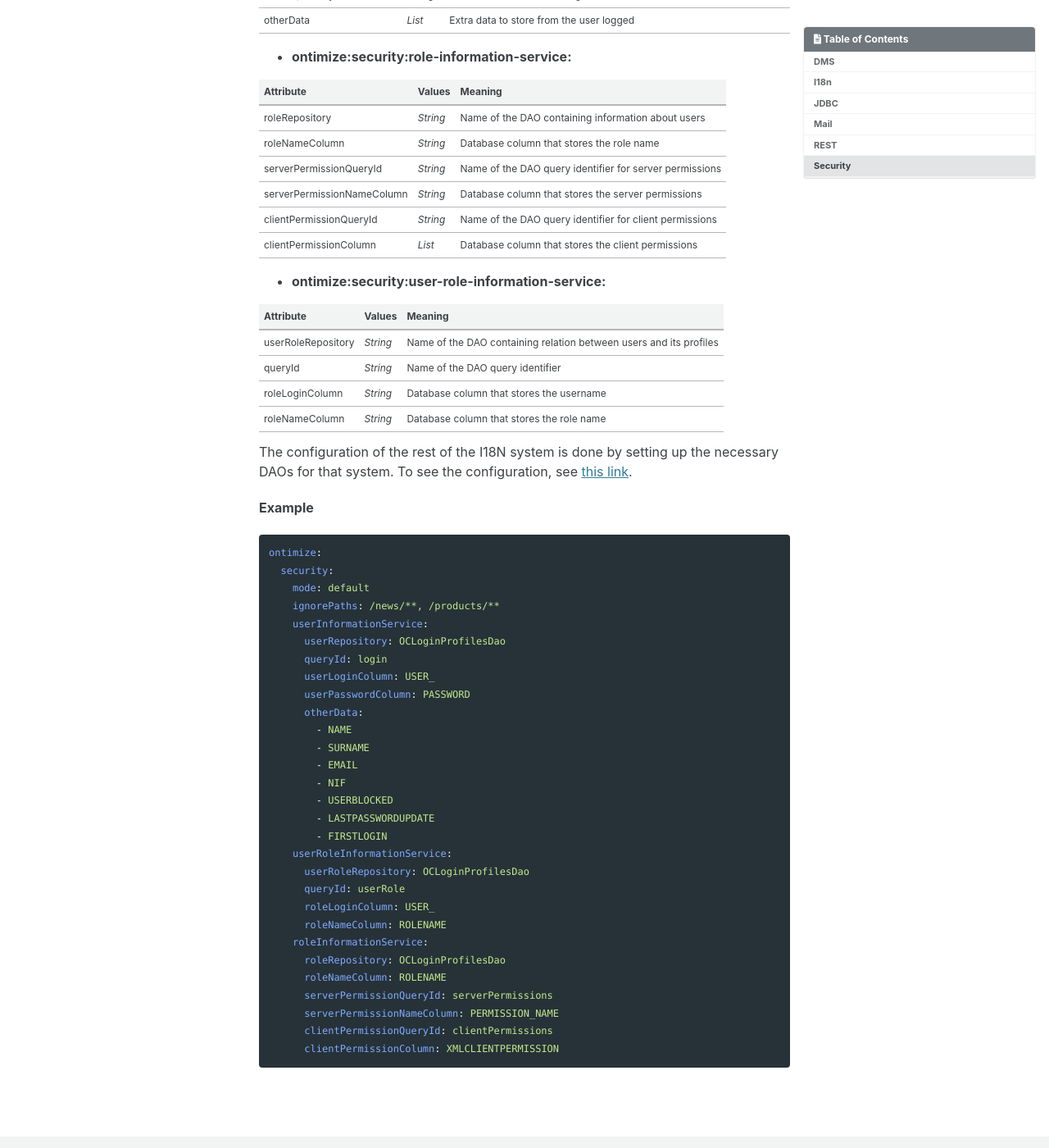
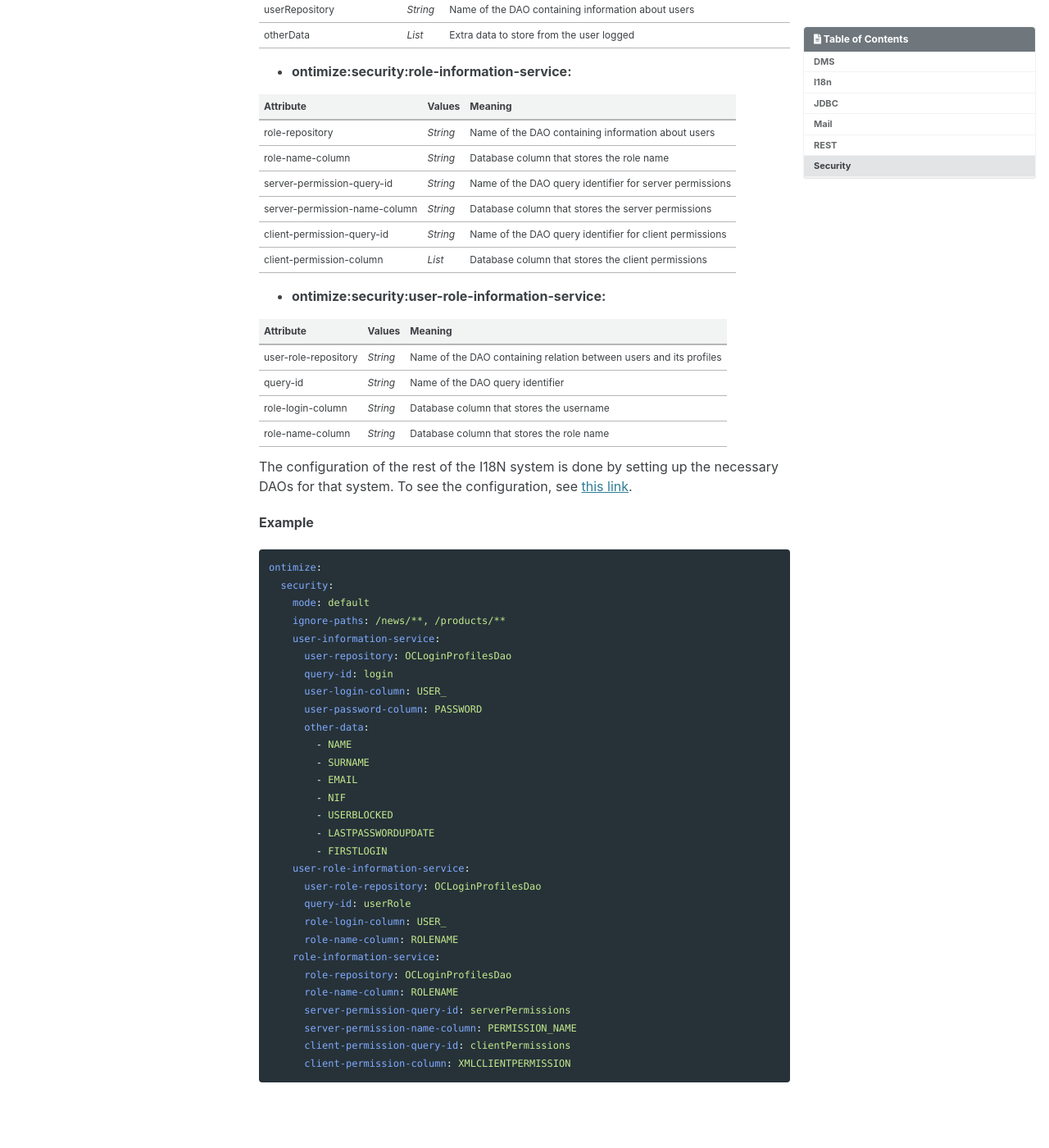
Before and after one commit to ontimize/ontimize-boot, a Jekyll site: the page v3/basics/autoconfigurators/index.html, which Jekyll copies as it is, in a window 1280 px wide and 1400 px high, scrolled down 5161 px. Shown: the whole window at 82% size. Built offline with Jekyll 4.4.1, drawn with Linux system fonts in a browser that asks for light colours; some of the changed text lies outside the part shown.

```diff
--- a/v3/basics/applicationyml/index.html
+++ b/v3/basics/applicationyml/index.html
@@ -1027,7 +1027,7 @@
       <span class="na">name-convention</span><span class="pi">:</span> <span class="s">upper</span>
       <span class="na">sqlhandler</span><span class="pi">:</span> <span class="s">hsqldb</span>
       <span class="na">sql-condition-processor</span><span class="pi">:</span>
-         <span class="na">uppper-string</span><span class="pi">:</span> <span class="no">true</span>
+         <span class="na">upper-string</span><span class="pi">:</span> <span class="no">true</span>
          <span class="na">upper-like</span><span class="pi">:</span> <span class="no">true</span>
    <span class="na">security</span><span class="pi">:</span>
       <span class="na">mode</span><span class="pi">:</span> <span class="s">default</span>
--- a/v3/basics/autoconfigurators/index.html
+++ b/v3/basics/autoconfigurators/index.html
@@ -281,7 +281,7 @@
 <div class="language-yaml highlighter-rouge"><div class="highlight"><pre class="highlight"><code><span class="na">ontimize</span><span class="pi">:</span>
    <span class="na">dms</span><span class="pi">:</span>
       <span class="na">engine</span><span class="pi">:</span> <span class="s">odms</span>
-      <span class="na">basePath</span><span class="pi">:</span> <span class="s">file:/C:/applications/QSAllComponents_Jee/dms</span>
+      <span class="na">base-path</span><span class="pi">:</span> <span class="s">file:/C:/applications/QSAllComponents_Jee/dms</span>
 </code></pre></div></div>
 
 <h2 id="i18n">I18n</h2>
@@ -420,11 +420,11 @@
 <p><strong>Example</strong></p>
 <div class="language-yaml highlighter-rouge"><div class="highlight"><pre class="highlight"><code><span class="na">ontimize</span><span class="pi">:</span>
    <span class="na">jdbc</span><span class="pi">:</span>
-      <span class="na">nameConvention</span><span class="pi">:</span> <span class="s">upper</span>
+      <span class="na">name-convention</span><span class="pi">:</span> <span class="s">upper</span>
       <span class="na">sqlhandler</span><span class="pi">:</span> <span class="s">hsqldb</span>
-      <span class="na">sqlConditionProcessor</span><span class="pi">:</span>
-         <span class="na">uppperString</span><span class="pi">:</span> <span class="no">true</span>
-         <span class="na">upperLike</span><span class="pi">:</span> <span class="no">true</span>
+      <span class="na">sql-condition-processor</span><span class="pi">:</span>
+         <span class="na">upper-string</span><span class="pi">:</span> <span class="no">true</span>
+         <span class="na">upper-like</span><span class="pi">:</span> <span class="no">true</span>
 </code></pre></div></div>
 
 <h2 id="mail">Mail</h2>
@@ -603,12 +603,12 @@
    <span class="na">corsfilter</span><span class="pi">:</span>
       <span class="na">enabled</span><span class="pi">:</span> <span class="no">true</span>
    <span class="na">globalcors</span><span class="pi">:</span>
-      <span class="na">corsConfigurations</span><span class="pi">:</span>
+      <span class="na">cors-configurations</span><span class="pi">:</span>
          <span class="s1">'</span><span class="s">[/**]'</span><span class="pi">:</span>
-            <span class="na">allowedOrigins</span><span class="pi">:</span> <span class="s2">"</span><span class="s">*"</span>
-            <span class="na">allowedHeaders</span><span class="pi">:</span> <span class="s2">"</span><span class="s">*"</span>
-            <span class="na">exposedHeaders</span><span class="pi">:</span> <span class="pi">[</span><span class="s2">"</span><span class="s">X-Auth-Token"</span><span class="pi">,</span><span class="s2">"</span><span class="s">Content-disposition"</span><span class="pi">,</span><span class="s2">"</span><span class="s">X-Requested-With"</span><span class="pi">]</span>
-            <span class="na">allowedMethods</span><span class="pi">:</span>
+            <span class="na">allowed-origins</span><span class="pi">:</span> <span class="s2">"</span><span class="s">*"</span>
+            <span class="na">allowed-headers</span><span class="pi">:</span> <span class="s2">"</span><span class="s">*"</span>
+            <span class="na">exposed-headers</span><span class="pi">:</span> <span class="pi">[</span><span class="s2">"</span><span class="s">X-Auth-Token"</span><span class="pi">,</span><span class="s2">"</span><span class="s">Content-disposition"</span><span class="pi">,</span><span class="s2">"</span><span class="s">X-Requested-With"</span><span class="pi">]</span>
+            <span class="na">allowed-hethods</span><span class="pi">:</span>
             <span class="pi">-</span> <span class="s">GET</span>
             <span class="pi">-</span> <span class="s">POST</span>
             <span class="pi">-</span> <span class="s">PUT</span>
@@ -637,12 +637,12 @@
       <td>Use <em>default</em> to enable the security mode for Ontimize Boot</td>
     </tr>
     <tr>
-      <td>ignorePaths</td>
+      <td>ignore-paths</td>
       <td><em>String</em></td>
       <td>Paths in server thant will not be securized</td>
     </tr>
     <tr>
-      <td>servicePath</td>
+      <td>service-path</td>
       <td><em>String</em></td>
       <td>Establish the service path. By default, <em>/**</em>
 </td>
@@ -745,32 +745,32 @@
   </thead>
   <tbody>
     <tr>
-      <td>roleRepository</td>
+      <td>role-repository</td>
       <td><em>String</em></td>
       <td>Name of the DAO containing information about users</td>
     </tr>
     <tr>
-      <td>roleNameColumn</td>
+      <td>role-name-column</td>
       <td><em>String</em></td>
       <td>Database column that stores the role name</td>
     </tr>
     <tr>
-      <td>serverPermissionQueryId</td>
+      <td>server-permission-query-id</td>
       <td><em>String</em></td>
       <td>Name of the DAO query identifier for server permissions</td>
     </tr>
     <tr>
-      <td>serverPermissionNameColumn</td>
+      <td>server-permission-name-column</td>
       <td><em>String</em></td>
       <td>Database column that stores the server permissions</td>
     </tr>
     <tr>
-      <td>clientPermissionQueryId</td>
+      <td>client-permission-query-id</td>
       <td><em>String</em></td>
       <td>Name of the DAO query identifier for client permissions</td>
     </tr>
     <tr>
-      <td>clientPermissionColumn</td>
+      <td>client-permission-column</td>
       <td><em>List</em></td>
       <td>Database column that stores the client permissions</td>
     </tr>
@@ -791,22 +791,22 @@
   </thead>
   <tbody>
     <tr>
-      <td>userRoleRepository</td>
+      <td>user-role-repository</td>
       <td><em>String</em></td>
       <td>Name of the DAO containing relation between users and its profiles</td>
     </tr>
     <tr>
-      <td>queryId</td>
+      <td>query-id</td>
       <td><em>String</em></td>
       <td>Name of the DAO query identifier</td>
     </tr>
     <tr>
-      <td>roleLoginColumn</td>
+      <td>role-login-column</td>
       <td><em>String</em></td>
       <td>Database column that stores the username</td>
     </tr>
     <tr>
-      <td>roleNameColumn</td>
+      <td>role-name-column</td>
       <td><em>String</em></td>
       <td>Database column that stores the role name</td>
     </tr>
@@ -819,13 +819,13 @@
 <div class="language-yaml highlighter-rouge"><div class="highlight"><pre class="highlight"><code><span class="na">ontimize</span><span class="pi">:</span>
   <span class="na">security</span><span class="pi">:</span>
     <span class="na">mode</span><span class="pi">:</span> <span class="s">default</span>
-    <span class="na">ignorePaths</span><span class="pi">:</span> <span class="s">/news/**, /products/**</span>
-    <span class="na">userInformationService</span><span class="pi">:</span>
-      <span class="na">userRepository</span><span class="pi">:</span> <span class="s">OCLoginProfilesDao</span>
-      <span class="na">queryId</span><span class="pi">:</span> <span class="s">login</span>
-      <span class="na">userLoginColumn</span><span class="pi">:</span> <span class="s">USER_</span>
-      <span class="na">userPasswordColumn</span><span class="pi">:</span> <span class="s">PASSWORD</span>
-      <span class="na">otherData</span><span class="pi">:</span>
+    <span class="na">ignore-paths</span><span class="pi">:</span> <span class="s">/news/**, /products/**</span>
+    <span class="na">user-information-service</span><span class="pi">:</span>
+      <span class="na">user-repository</span><span class="pi">:</span> <span class="s">OCLoginProfilesDao</span>
+      <span class="na">query-id</span><span class="pi">:</span> <span class="s">login</span>
+      <span class="na">user-login-column</span><span class="pi">:</span> <span class="s">USER_</span>
+      <span class="na">user-password-column</span><span class="pi">:</span> <span class="s">PASSWORD</span>
+      <span class="na">other-data</span><span class="pi">:</span>
         <span class="pi">-</span> <span class="s">NAME</span>
         <span class="pi">-</span> <span class="s">SURNAME</span>
         <span class="pi">-</span> <span class="s">EMAIL</span>
@@ -833,18 +833,18 @@
         <span class="pi">-</span> <span class="s">USERBLOCKED</span>
         <span class="pi">-</span> <span class="s">LASTPASSWORDUPDATE</span>
         <span class="pi">-</span> <span class="s">FIRSTLOGIN</span>
-    <span class="na">userRoleInformationService</span><span class="pi">:</span>
-      <span class="na">userRoleRepository</span><span class="pi">:</span> <span class="s">OCLoginProfilesDao</span>
-      <span class="na">queryId</span><span class="pi">:</span> <span class="s">userRole</span>
-      <span class="na">roleLoginColumn</span><span class="pi">:</span> <span class="s">USER_</span>
-      <span class="na">roleNameColumn</span><span class="pi">:</span> <span class="s">ROLENAME</span>
-    <span class="na">roleInformationService</span><span class="pi">:</span>
-      <span class="na">roleRepository</span><span class="pi">:</span> <span class="s">OCLoginProfilesDao</span>
-      <span class="na">roleNameColumn</span><span class="pi">:</span> <span class="s">ROLENAME</span>
-      <span class="na">serverPermissionQueryId</span><span class="pi">:</span> <span class="s">serverPermissions</span>
-      <span class="na">serverPermissionNameColumn</span><span class="pi">:</span> <span class="s">PERMISSION_NAME</span>
-      <span class="na">clientPermissionQueryId</span><span class="pi">:</span> <span class="s">clientPermissions</span>
-      <span class="na">clientPermissionColumn</span><span class="pi">:</span> <span class="s">XMLCLIENTPERMISSION</span>
+    <span class="na">user-role-information-service</span><span class="pi">:</span>
+      <span class="na">user-role-repository</span><span class="pi">:</span> <span class="s">OCLoginProfilesDao</span>
+      <span class="na">query-id</span><span class="pi">:</span> <span class="s">userRole</span>
+      <span class="na">role-login-column</span><span class="pi">:</span> <span class="s">USER_</span>
+      <span class="na">role-name-column</span><span class="pi">:</span> <span class="s">ROLENAME</span>
+    <span class="na">role-information-service</span><span class="pi">:</span>
+      <span class="na">role-repository</span><span class="pi">:</span> <span class="s">OCLoginProfilesDao</span>
+      <span class="na">role-name-column</span><span class="pi">:</span> <span class="s">ROLENAME</span>
+      <span class="na">server-permission-query-id</span><span class="pi">:</span> <span class="s">serverPermissions</span>
+      <span class="na">server-permission-name-column</span><span class="pi">:</span> <span class="s">PERMISSION_NAME</span>
+      <span class="na">client-permission-query-id</span><span class="pi">:</span> <span class="s">clientPermissions</span>
+      <span class="na">client-permission-column</span><span class="pi">:</span> <span class="s">XMLCLIENTPERMISSION</span>
 </code></pre></div></div>
 
 
--- a/v3/feed.xml
+++ b/v3/feed.xml
@@ -1 +1 @@
-<?xml version="1.0" encoding="utf-8"?><feed xmlns="http://www.w3.org/2005/Atom" ><generator uri="https://jekyllrb.com/" version="3.9.0">Jekyll</generator><link href="https://ontimize.github.io/ontimize-boot/v3/feed.xml" rel="self" type="application/atom+xml" /><link href="https://ontimize.github.io/ontimize-boot/v3/" rel="alternate" type="text/html" /><updated>2021-07-28T12:35:10+02:00</updated><id>https://ontimize.github.io/ontimize-boot/v3/feed.xml</id><title type="html">Ontimize Boot</title><subtitle></subtitle><author><name>Imatia Innovation, S.L.</name></author></feed>
+<?xml version="1.0" encoding="utf-8"?><feed xmlns="http://www.w3.org/2005/Atom" ><generator uri="https://jekyllrb.com/" version="3.9.0">Jekyll</generator><link href="https://ontimize.github.io/ontimize-boot/v3/feed.xml" rel="self" type="application/atom+xml" /><link href="https://ontimize.github.io/ontimize-boot/v3/" rel="alternate" type="text/html" /><updated>2021-07-28T15:13:29+02:00</updated><id>https://ontimize.github.io/ontimize-boot/v3/feed.xml</id><title type="html">Ontimize Boot</title><subtitle></subtitle><author><name>Imatia Innovation, S.L.</name></author></feed>
```
Also changed, not shown: other parts of v3/basics/autoconfigurators/index.html (+10 -10 lines).
